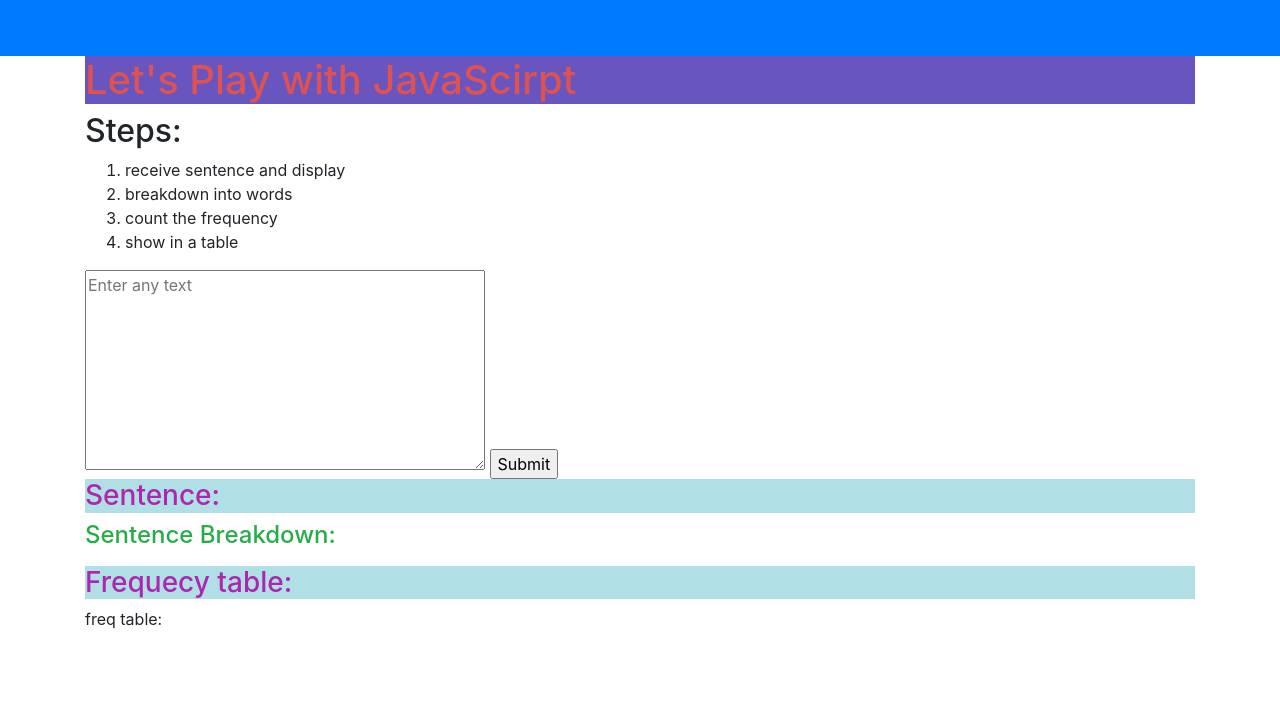
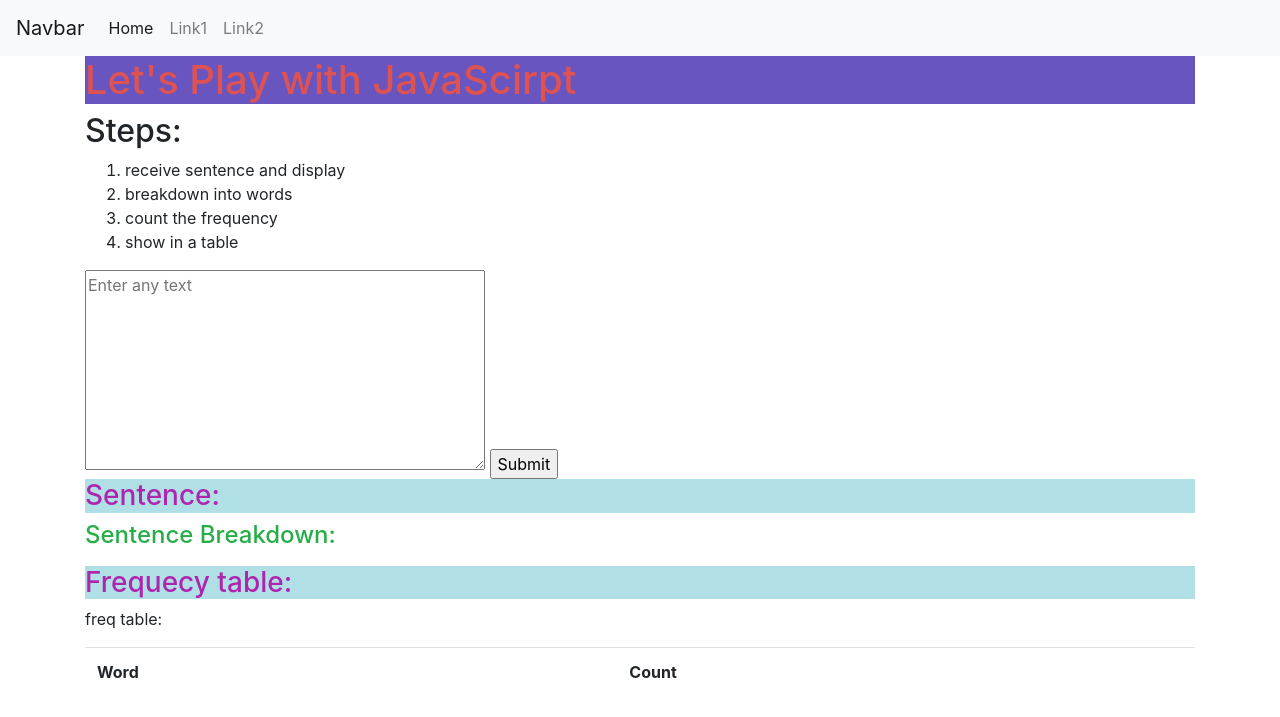
Before and after one commit to alexhyang/FE-portfolio-with-Django-Heroku, a Django app: page /play in a window 1280 px wide. Shown: the top 717 px of the page. Run offline with Django 3.2, Linux system fonts and the light colour scheme; lists and menus that the app fills with data are empty; some libraries are stand-ins or nearby versions.

Commit message:
frequency table completed. minor changes on styles

```diff
--- a/SPA1_en_vocab_app/vocabulary/static/vocabulary/js-playground.js
+++ b/SPA1_en_vocab_app/vocabulary/static/vocabulary/js-playground.js
@@ -15,11 +15,11 @@ document.addEventListener('DOMContentLoaded', () => {
         textArr = breakdown(inputText.value);
         sentenceBreakdown.innerHTML = textArr.slice(0, 20).join(', ') + ' ...';
 
-        // count frequency
+        // count frequency and display the table
         textDict = countFreq(textArr);
-        freqTable.innerHTML = display(textDict);
+        display(textDict, freqTable);
 
-        return false;
+        //return false;
     })
 
     function breakdown(str) {
@@ -42,14 +42,16 @@ document.addEventListener('DOMContentLoaded', () => {
         return freqObj;
     }
 
-    function display(obj) {
-        // obj -> str
+    function display(obj, tableRef) {
+        // obj, table target -> update table
         // include frequency information in a string
-        msg = '';
         for (i in obj) {
-            msg += i + ": " + obj[i] + "\n";
+            let newRow = tableRef.insertRow(-1);
+            let word = newRow.insertCell(0);
+            let count = newRow.insertCell(1);
+            word.innerHTML = i;
+            count.innerHTML = obj[i];
         }
-        return msg;
     }
 
 });
--- a/SPA1_en_vocab_app/vocabulary/templates/vocabulary/js-playground.html
+++ b/SPA1_en_vocab_app/vocabulary/templates/vocabulary/js-playground.html
@@ -25,7 +25,12 @@
             <p id="sentence_breakdown" class="result"></p>
         <h3>Frequecy table:</h3>
             <p>freq table:</p>
-            <p id="freq_table"></p>
+            <table id="freq_table" class="table">
+                <tr>
+                    <th>Word</th>
+                    <th>Count</th>
+                </tr>
+            </table>
     </div>
 {% endblock %}
 
--- a/SPA1_en_vocab_app/vocabulary/templates/vocabulary/layout.html
+++ b/SPA1_en_vocab_app/vocabulary/templates/vocabulary/layout.html
@@ -10,10 +10,24 @@
         {% endblock %}
     </head>
     <body>
-        <nav class="navbar navbar-dark bg-primary">
-            <div class="container-fluid">
-                <span class="navbar-brand mb-0 h1"><a href = "{% url 'index' %}">Home</a></span>
-            </div>
+        <nav class="navbar navbar-expand-lg navbar-light bg-light">
+            <a class="navbar-brand" href="#">Navbar</a>
+            <button class="navbar-toggler" type="button" data-toggle="collapse" data-target="#navbarNav" aria-controls="navbarNav" aria-expanded="false" aria-label="Toggle navigation">
+                <span class="navbar-toggler-icon"></span>
+            </button>
+            <div class="collapse navbar-collapse" id="navbarNav">
+                <ul class="navbar-nav">
+                  <li class="nav-item active">
+                    <a class="nav-link" href="{% url 'index' %}">Home</a>
+                  </li>
+                  <li class="nav-item">
+                    <a class="nav-link" href="#">Link1</a>
+                  </li>
+                  <li class="nav-item">
+                    <a class="nav-link" href="#">Link2</a>
+                  </li>
+                </ul>
+              </div>
         </nav>
         <div class="container">
             {% block body %}
```
Also changed, not shown: 1 other file.
